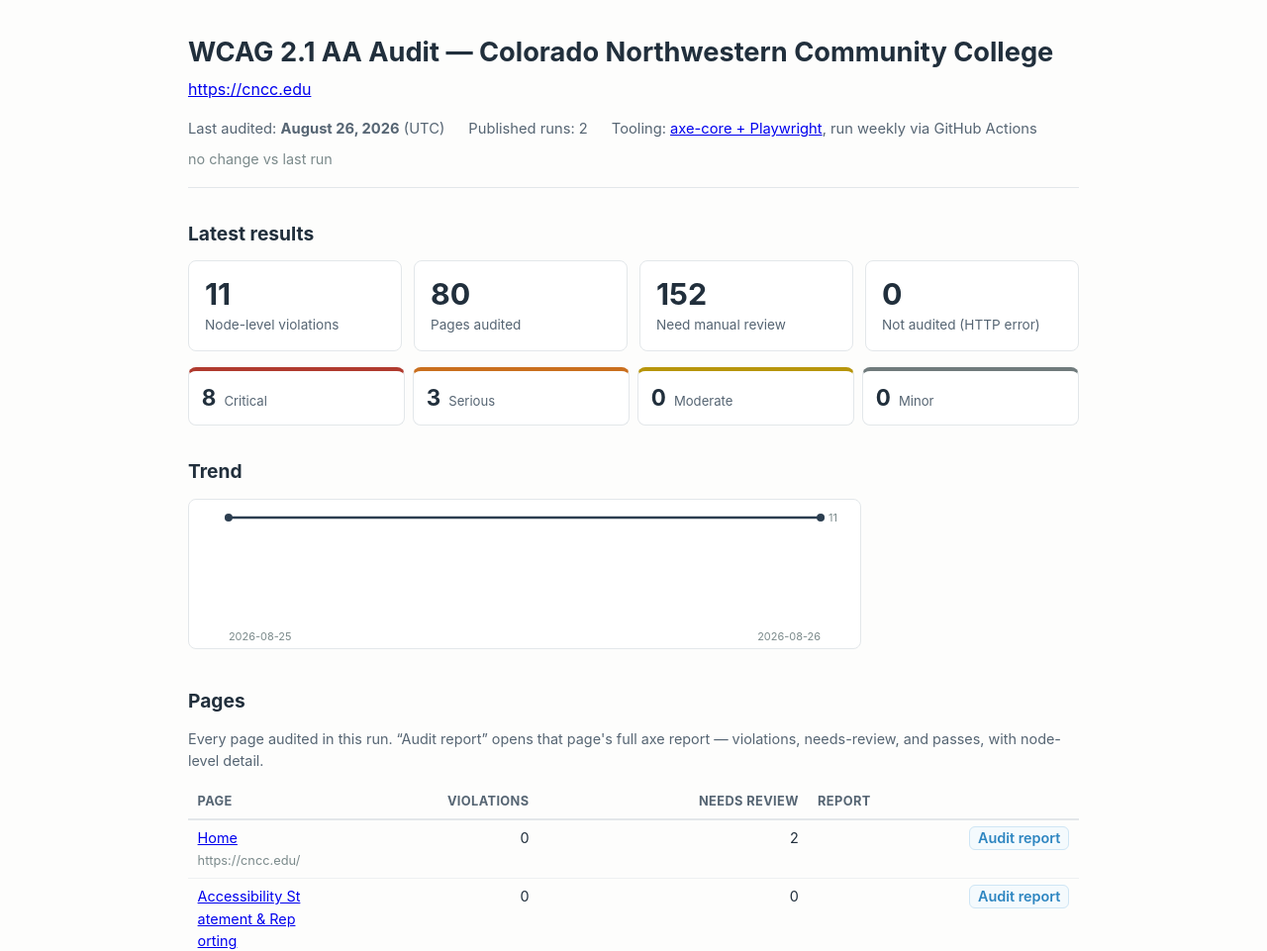
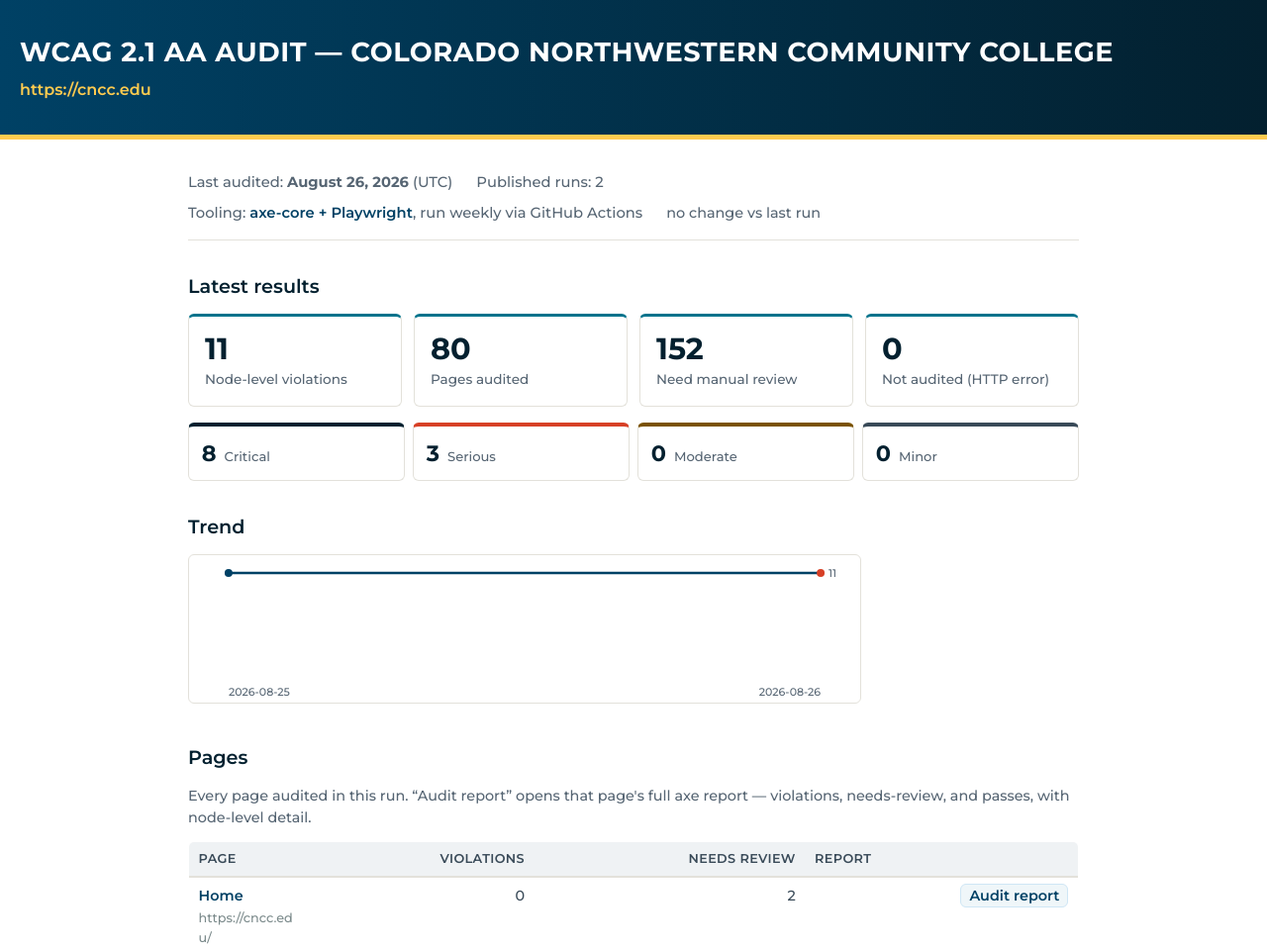
Before and after one commit to ThirstyHead/cncc-audit, a plain HTML site: page docs/index.html in a window 1280 px wide. Shown: the top 961 px of the page at 99% size. Drawn offline with Linux system fonts and the light colour scheme.

Commit message:
site: rebrand to CCCS brand (light theme)
Re-render from this morning's clean audit report (80/80 pages, 11 node-level
violations). The 20:35 UTC fresh run was all-blocked by the WAF, so the
canonical publish guard correctly skipped it; this commit applies the new
CCCS branding to the last good report.

```diff
--- a/docs/history.json
+++ b/docs/history.json
@@ -1,5 +1,5 @@
 {
-  "siteGenerated": "2026-08-26T01:17:59.953Z",
+  "siteGenerated": "2026-08-26T21:40:21.506Z",
   "series": [
     {
       "generated": "2026-08-25T06:18:45.929Z",
--- a/docs/index.html
+++ b/docs/index.html
@@ -5,78 +5,110 @@
 <meta name="viewport" content="width=device-width, initial-scale=1">
 <title>WCAG 2.1 AA Audit — Colorado Northwestern Community College (https://cncc.edu)</title>
 <meta name="description" content="Automated weekly WCAG 2.1 AA accessibility audit results for https://cncc.edu, produced with axe-core.">
+<link rel="preconnect" href="https://fonts.googleapis.com">
+<link rel="preconnect" href="https://fonts.gstatic.com" crossorigin>
+<link href="https://fonts.googleapis.com/css2?family=Montserrat:wght@500;600;700&display=swap" rel="stylesheet">
 <style>
-  :root { color-scheme: light; }
+  :root {
+    color-scheme: light;
+    /* CCCS brand palette (source: cccs.edu theme --wp--preset--color--*) */
+    --cccs-blue: #004165;
+    --cccs-navy: #03202F;
+    --cccs-gray-blue: #394A58;
+    --cccs-yellow: #FFCB4F;
+    --cccs-tan: #D7D3C7;
+    --cccs-soft-yellow: #FADD80;
+    --cccs-turquoise: #03738C;
+    --cccs-orange: #D74026;
+    --bg: #ffffff;
+    --text: #394A58;
+    --text-strong: #03202F;
+    --text-muted: #566573;
+    --text-faint: #7B8A8B;
+    --link: #004165;
+    --border: #e3e1da;
+    --row-head: #eff2f4;
+  }
   * { box-sizing: border-box; }
   body {
-    margin: 0 auto; padding: 2rem 1.25rem 4rem; max-width: 940px;
-    font: 16px/1.55 -apple-system, BlinkMacSystemFont, "Segoe UI", Roboto, Helvetica, Arial, sans-serif;
-    color: #212f3c; background: #fdfdfc;
+    margin: 0; padding: 0; background: var(--bg); color: var(--text);
+    font: 16px/1.55 "Montserrat", system-ui, -apple-system, "Segoe UI", Roboto, "Helvetica Neue", Arial, sans-serif;
   }
-  header h1 { font-size: 1.7rem; margin: 0 0 .25rem; }
-  header .sub { color: #566573; margin: 0 0 1rem; }
-  .meta { display: flex; flex-wrap: wrap; gap: .5rem 1.5rem; color: #566573; font-size: .92rem; border-bottom: 1px solid #e3e7ea; padding-bottom: 1rem; margin-bottom: 1.5rem; }
+  .wrap { max-width: 940px; margin: 0 auto; padding: 2rem 1.25rem 3rem; }
+  /* header band mirrors the cccs.edu site header: blue -> navy, yellow rule */
+  .site-header { background: linear-gradient(to right, var(--cccs-blue), var(--cccs-navy));
+                 border-bottom: 5px solid var(--cccs-yellow); padding: 2rem 1.25rem; }
+  .site-header h1 { font-size: 1.7rem; font-weight: 700; text-transform: uppercase;
+                    letter-spacing: .02em; color: #fff; margin: 0 0 .3rem; }
+  .site-header .sub { color: rgba(255,255,255,.85); margin: 0; font-weight: 500; }
+  .site-header .sub a { color: var(--cccs-yellow); font-weight: 600; }
+  .meta { display: flex; flex-wrap: wrap; gap: .5rem 1.5rem; color: var(--text-muted); font-size: .92rem; border-bottom: 1px solid var(--border); padding-bottom: 1rem; margin-bottom: 1.5rem; }
+  .meta a { color: var(--link); font-weight: 600; }
+  a { color: var(--link); font-weight: 600; text-decoration: none; }
+  a:hover { text-decoration: underline; text-decoration-color: var(--cccs-yellow); text-decoration-thickness: 2px; }
   .cards { display: grid; grid-template-columns: repeat(auto-fit, minmax(150px, 1fr)); gap: .75rem; margin-bottom: 1rem; }
-  .card { background: #fff; border: 1px solid #e3e7ea; border-radius: 8px; padding: .9rem 1rem; }
-  .card .num { display: block; font-size: 1.9rem; font-weight: 700; line-height: 1.2; }
-  .card .lbl { color: #566573; font-size: .85rem; }
-  .sevcard { background: #fff; border: 1px solid #e3e7ea; border-radius: 8px; padding: .6rem .8rem; display: flex; align-items: baseline; gap: .5rem; }
-  .sevcard .num { font-size: 1.4rem; font-weight: 700; }
-  .sevcard .lbl { color: #566573; font-size: .82rem; }
+  .card { background: #fff; border: 1px solid var(--border); border-top: 3px solid var(--cccs-turquoise); border-radius: 6px; padding: .9rem 1rem; }
+  .card .num { display: block; font-size: 1.9rem; font-weight: 700; line-height: 1.2; color: var(--text-strong); }
+  .card .lbl { color: var(--text-muted); font-size: .85rem; }
+  .sevcard { background: #fff; border: 1px solid var(--border); border-radius: 6px; padding: .6rem .8rem; display: flex; align-items: baseline; gap: .5rem; }
+  .sevcard .num { font-size: 1.4rem; font-weight: 700; color: var(--text-strong); }
+  .sevcard .lbl { color: var(--text-muted); font-size: .82rem; }
   .severities { display: grid; grid-template-columns: repeat(auto-fit, minmax(120px, 1fr)); gap: .5rem; margin-bottom: 1.5rem; }
-  h2 { font-size: 1.2rem; margin: 2rem 0 .75rem; }
-  .spark { width: 100%; max-width: 680px; height: auto; background: #fff; border: 1px solid #e3e7ea; border-radius: 8px; }
-  .axis { font-size: 11px; fill: #7b8a8b; }
+  h2 { font-size: 1.2rem; font-weight: 600; margin: 2rem 0 .75rem; color: var(--text-strong); }
+  .spark { width: 100%; max-width: 680px; height: auto; background: #fff; border: 1px solid var(--border); border-radius: 6px; }
+  .axis { font-size: 11px; fill: var(--text-muted); }
   .delta { font-size: .9rem; font-weight: 600; }
-  .delta.up { color: #b03a2e; } .delta.down { color: #1e8449; }
-  .delta.flat, .delta.first { color: #7b8a8b; font-weight: 400; }
-  .page { background: #fff; border: 1px solid #e3e7ea; border-radius: 8px; padding: 1rem 1.25rem 1.25rem; margin-bottom: 1rem; }
+  .delta.up { color: var(--cccs-orange); } .delta.down { color: #1E8449; }
+  .delta.flat, .delta.first { color: var(--text-muted); font-weight: 500; }
+  .page { background: #fff; border: 1px solid var(--border); border-radius: 6px; padding: 1rem 1.25rem 1.25rem; margin-bottom: 1rem; }
   .page.failed { border-color: #f0b27a; background: #fef9f3; }
-  .page h3 { margin: 0 0 .25rem; font-size: 1.05rem; word-break: break-all; }
-  .page h3 .title { font-weight: 400; color: #7b8a8b; font-size: .9rem; }
-  .page h4 { margin: 1rem 0 .5rem; font-size: .95rem; }
-  .count { color: #7b8a8b; font-weight: 400; font-size: .85rem; }
-  .total { margin: 0 0 .5rem; color: #566573; }
-  .clean { color: #1e8449; font-weight: 600; }
-  .warn { color: #b9770e; }
+  .page h3 { margin: 0 0 .25rem; font-size: 1.05rem; word-break: break-all; color: var(--text-strong); }
+  .page h3 .title { font-weight: 400; color: var(--text-faint); font-size: .9rem; }
+  .page h4 { margin: 1rem 0 .5rem; font-size: .95rem; color: var(--text-strong); }
+  .count { color: var(--text-faint); font-weight: 500; font-size: .85rem; }
+  .total { margin: 0 0 .5rem; color: var(--text-muted); }
+  .clean { color: #1E8449; font-weight: 600; }
+  .warn { color: var(--cccs-orange); font-weight: 600; }
   table { width: 100%; border-collapse: collapse; font-size: .9rem; }
   th, td { text-align: left; padding: .45rem .6rem; border-bottom: 1px solid #eef1f2; vertical-align: top; }
-  th { color: #566573; font-size: .8rem; text-transform: uppercase; letter-spacing: .03em; }
-  .targets { color: #7b8a8b; font-size: .82rem; word-break: break-all; max-width: 260px; }
-  code { background: #f4f6f7; padding: .1rem .35rem; border-radius: 4px; font-size: .85em; }
+  th { color: var(--text); font-weight: 600; font-size: .8rem; text-transform: uppercase; letter-spacing: .03em; }
+  .targets { color: var(--text-faint); font-size: .82rem; word-break: break-all; max-width: 260px; }
+  code { background: #f0f2f4; color: var(--text); padding: .1rem .35rem; border-radius: 4px; font-size: .85em; }
   ul.inc { margin: .25rem 0 0; padding-left: 1.2rem; }
-  .note { color: #566573; font-size: .9rem; margin: .25rem 0 .75rem; }
-  table.pages { width: 100%; border-collapse: collapse; font-size: .9rem; }
+  .note { color: var(--text-muted); font-size: .9rem; margin: .25rem 0 .75rem; }
+  table.pages { width: 100%; border-collapse: collapse; font-size: .9rem; border: 1px solid var(--border); border-radius: 6px; overflow: hidden; }
   table.pages thead th {
-    position: sticky; top: 0; background: #fdfdfc; z-index: 1;
-    border-bottom: 2px solid #e3e7ea;
+    position: sticky; top: 0; background: var(--row-head); z-index: 1;
+    border-bottom: 2px solid var(--border);
   }
   table.pages th.n, table.pages td.n { text-align: right; white-space: nowrap; }
-  table.pages td.n.bad { color: #b03a2e; font-weight: 700; }
+  table.pages td.n.bad { color: var(--cccs-orange); font-weight: 700; }
   table.pages td.pg { max-width: 0; }
   table.pages td.pg a { word-break: break-all; }
-  table.pages .pwurl { display: block; color: #7b8a8b; font-size: .8rem; margin-top: .1rem; word-break: break-all; }
+  table.pages .pwurl { display: block; color: var(--text-faint); font-size: .8rem; margin-top: .1rem; word-break: break-all; }
   table.pages td.pg .err { word-break: break-all; }
   table.pages td.links { white-space: nowrap; text-align: right; }
   table.pages a.pgrep {
-    color: #2e86c1; text-decoration: none; font-weight: 600;
-    border: 1px solid #cfe6f5; background: #f4fafd; padding: .15rem .5rem; border-radius: 6px;
+    color: var(--cccs-blue); font-weight: 600;
+    border: 1px solid #cfe6f5; background: #eff6f9; padding: .15rem .5rem; border-radius: 6px;
   }
-  table.pages a.pgrep:hover { background: #e8f4fb; }
-  table.pages tr.bad td.pg a { color: #b03a2e; }
-  footer { margin-top: 2.5rem; border-top: 1px solid #e3e7ea; padding-top: 1rem; font-size: .85rem; color: #566573; }
-  footer a { color: #2e86c1; }
+  table.pages a.pgrep:hover { background: #dcebf1; }
+  table.pages tr.bad td.pg a { color: var(--cccs-orange); }
+  /* footer band mirrors the cccs.edu footer: tan background, navy text */
+  footer { margin-top: 2.5rem; background: var(--cccs-tan); color: var(--cccs-navy);
+           border-top: 5px solid var(--cccs-yellow); padding: 1.5rem 1.25rem; font-size: .85rem; }
+  footer a { color: var(--cccs-blue); font-weight: 600; }
   .datamenu { display: flex; flex-wrap: wrap; gap: 1rem; margin: .5rem 0; }
-  table.pages tr.caveat td.pg .caveat-err { color: #b9770e; word-break: break-all; }
-  .caveat-badge { background: #fef9f3; color: #b9770e; border: 1px solid #f0b27a; padding: .1rem .4rem; border-radius: 4px; font-weight: 600; white-space: nowrap; }
+  table.pages tr.caveat td.pg .caveat-err { color: #7A5200; word-break: break-all; }
+  .caveat-badge { background: #fff6e5; color: #7A5200; border: 1px solid #f0d9a8; padding: .1rem .4rem; border-radius: 4px; font-weight: 600; white-space: nowrap; }
 </style>
 </head>
 <body>
-<header>
+<header class="site-header">
   <h1>WCAG 2.1 AA Audit — Colorado Northwestern Community College</h1>
   <p class="sub"><a href="https://cncc.edu">https://cncc.edu</a></p>
 </header>
-
+<div class="wrap">
 <div class="meta">
   <span>Last audited: <strong>August 26, 2026</strong> (UTC)</span>
   <span>Published runs: 2</span>
@@ -92,19 +124,19 @@
   <div class="card"><span class="num ">0</span><span class="lbl">Not audited (HTTP error)</span></div>
 </div>
 <div class="severities">
-      <div class="sevcard" style="border-top:4px solid #b03a2e">
+      <div class="sevcard" style="border-top:4px solid #03202F">
         <span class="num">8</span>
         <span class="lbl">Critical</span>
       </div>
-      <div class="sevcard" style="border-top:4px solid #ca6f1e">
+      <div class="sevcard" style="border-top:4px solid #D74026">
         <span class="num">3</span>
         <span class="lbl">Serious</span>
       </div>
-      <div class="sevcard" style="border-top:4px solid #b7950b">
+      <div class="sevcard" style="border-top:4px solid #7A5200">
         <span class="num">0</span>
         <span class="lbl">Moderate</span>
       </div>
-      <div class="sevcard" style="border-top:4px solid #707b7c">
+      <div class="sevcard" style="border-top:4px solid #394A58">
         <span class="num">0</span>
         <span class="lbl">Minor</span>
       </div></div>
@@ -112,11 +144,11 @@
 <h2>Trend</h2>
 <div>
     <svg viewBox="0 0 680 150" class="spark" role="img" aria-label="Trend of total node-level violations across audit runs">
-      <polyline points="40.0,18.0 640.0,18.0" fill="none" stroke="#2c3e50" stroke-width="2.5" stroke-linejoin="round"/>
-      <circle cx="40.0" cy="18.0" r="4" fill="#2c3e50">
+      <polyline points="40.0,18.0 640.0,18.0" fill="none" stroke="#004165" stroke-width="2.5" stroke-linejoin="round"/>
+      <circle cx="40.0" cy="18.0" r="4" fill="#004165">
          <title>2026-08-25T06:18:45.929Z — 11 node-level violations</title>
        </circle>
-<circle cx="640.0" cy="18.0" r="4" fill="#2c3e50">
+<circle cx="640.0" cy="18.0" r="4" fill="#D74026">
          <title>2026-08-26T01:17:59.065Z — 11 node-level violations</title>
        </circle>
       <text x="40" y="142" class="axis">2026-08-25</text>
@@ -621,7 +653,7 @@
   <a href="https://github.com/ThirstyHead/cncc-audit/blob/main/reports/axe-2026-08-26T01-17-59-065Z.json">Raw report (latest)</a>
   <a href="https://github.com/ThirstyHead/cncc-audit/tree/main/reports">All raw reports</a>
 </div>
-
+</div>
 <footer>
   <p><strong>About this audit.</strong> Results are produced automatically by
   <a href="https://github.com/dequelabs/axe-core">axe-core</a> (Deque) against the WCAG 2.1 A/AA rule set,
@@ -630,7 +662,7 @@
   Automated tooling detects only a subset of accessibility failures and does not replace
   manual or assistive-technology testing. “Needs manual review” items are results axe
   could not determine automatically.</p>
-  <p>Generated 2026-08-26T01:17:59.952Z · <a href="https://thirstyhead.com/cncc-audit/">thirstyhead.com/cncc-audit/</a></p>
+  <p>Generated 2026-08-26T21:40:21.505Z · <a href="https://thirstyhead.com/cncc-audit/">thirstyhead.com/cncc-audit/</a></p>
 </footer>
 </body>
 </html>
--- a/docs/latest.json
+++ b/docs/latest.json
@@ -1,5 +1,5 @@
 {
-  "siteGenerated": "2026-08-26T01:17:59.952Z",
+  "siteGenerated": "2026-08-26T21:40:21.505Z",
   "sourceRepo": "https://github.com/ThirstyHead/audit-cncc.edu",
   "report": {
     "generated": "2026-08-26T01:17:59.065Z",
```
